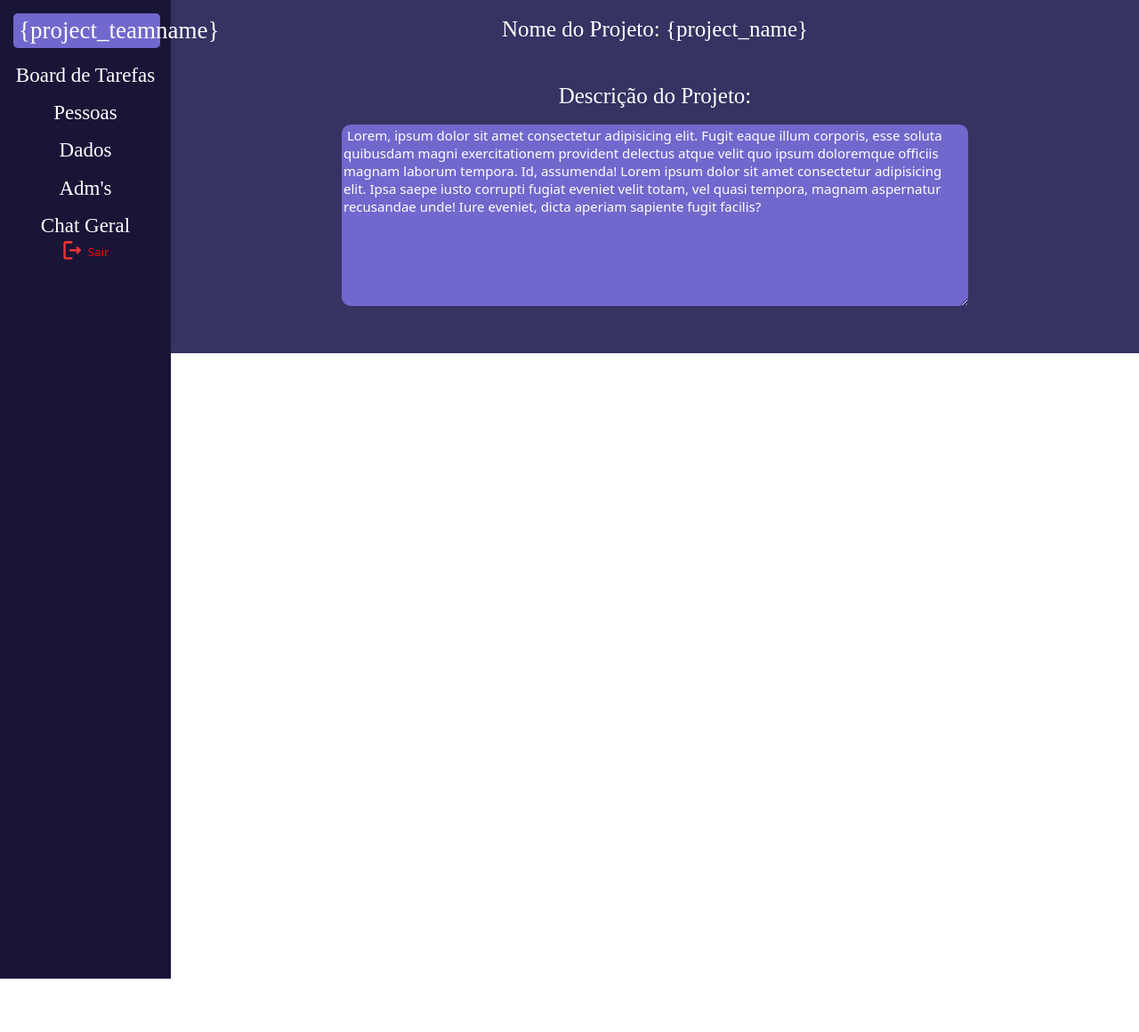
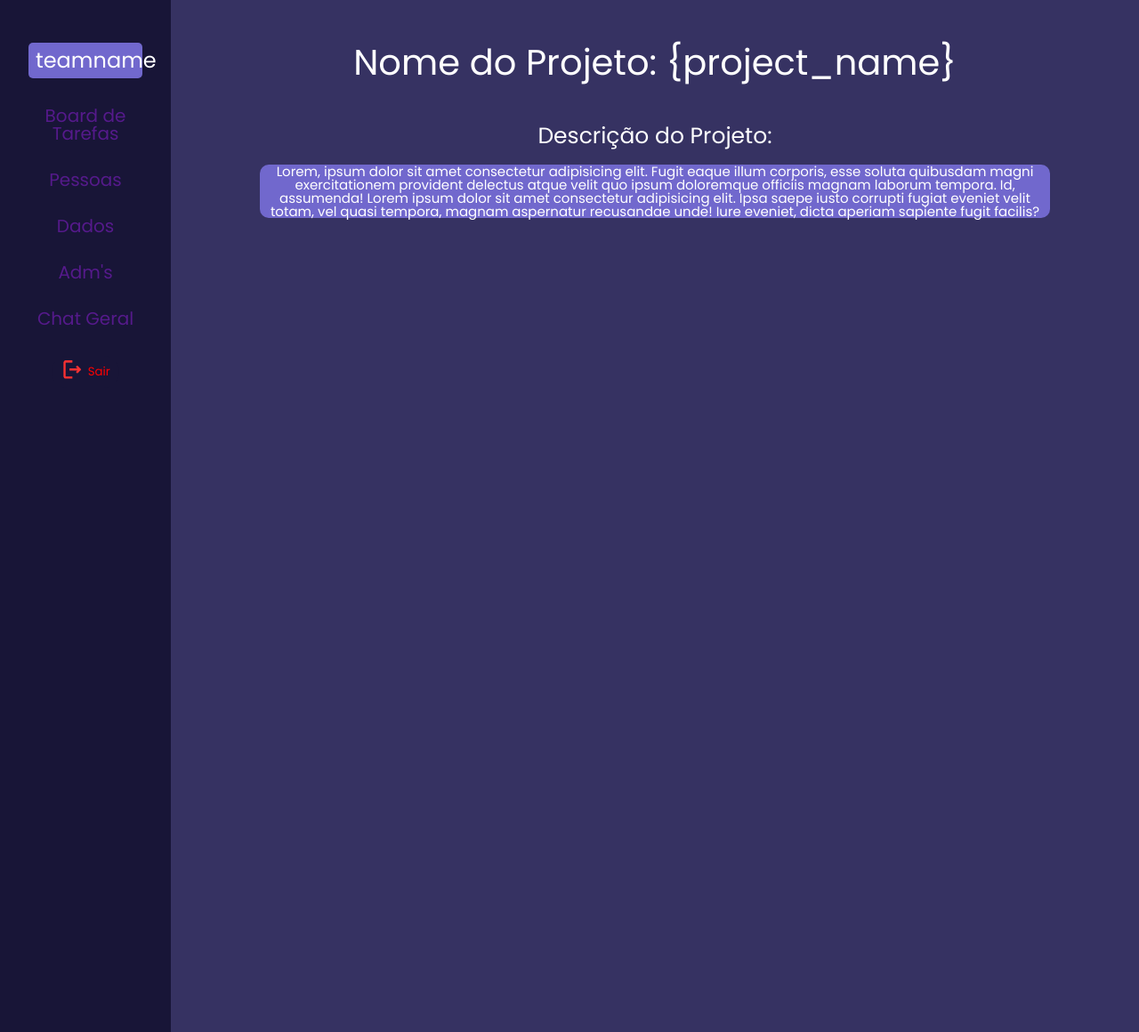
Before and after one commit to MaduAlfredo/Projeto, a PHP site: page /project_home.html in a window 1280 px wide. Shown: the whole page at 89% size. Run offline with PHP 8.4, Linux system fonts and the light colour scheme.

Commit message:
ajustes na home e opções

```diff
--- a/css/index.css
+++ b/css/index.css
@@ -4,7 +4,6 @@
     height: 100%;
     text-align: center;
 }
-
 
 .menuLateral{
     width: 15%;
--- a/css/login.css
+++ b/css/login.css
@@ -1,4 +1,5 @@
-@import url('https://fonts.googleapis.com/css?family=Poppins:400,500,600,700,800,900');
+
+@import url(./reset.css);
 body{
 	font-family: 'Poppins', sans-serif;
 	font-weight: 300;
--- a/css/project_home.css
+++ b/css/project_home.css
@@ -1,37 +1,24 @@
-*{
-    font-family: system-ui, -apple-system, BlinkMacSystemFont, 'Segoe UI', Roboto, Oxygen, Ubuntu, Cantarell, 'Open Sans', 'Helvetica Neue', sans-serif;
-    text-decoration: none;
-}
-h1{
-    font-size: 55px;
-    color: white;
-}
-h2{
-    font-size: 25px;
-    color: white;
-}
-.project{
-    height: 100%;
-    display: flex;
-}
+@import url(./reset.css);
+
 .project_sidebar{
+    padding-top: 3rem;
     width: 15%;
-    height: 1100px;
+    height: 100vh;
     background-color: #181537;
     position: fixed;
 }
 .project_teamname{
-    margin: 8%;
-    width: 80%;
+    margin: 0 2rem;
     text-align: center;
-    font-size: 27px;
+    font-size: 24px;
     border-radius: 5px;
-    padding: 3%;
+    padding: .5rem;
+    color: white;
     background-color: #7168CD;
 }
 .project_sidebar_items{
-    margin-top: 10%;
-    font-size: 23px;
+    margin: 2rem;
+    font-size: 20px;
     text-align: center;
     color: white;
     background-color: #181537;
@@ -40,16 +27,22 @@ h2{
     background-color: #363262;
     text-align: center;
     width: 85%;
+    height: 100vh;
     margin-left: 15%;
 }
+
+.project_content h2{
+    font-size: 25px;
+    color: white;
+}
+
 .project_name{
-    margin-top: 20px;
-    margin-bottom: 50px;
+    font-size: 40px;
+    padding: 50px 0;
+    color: white;
 }
 .project_description{
-    margin-top: 20px;
-    margin-bottom: 50px;
-    width: 700px;
+    margin: 20px 100px;
     font-size: 15px;
     border-radius: 10px;
     border: none;
--- a/css/project_options.css
+++ b/css/project_options.css
@@ -1,3 +1,6 @@
+@import url(./reset.css);
+@import url(project_home.css);
+
 .project_options{
     width: 85%;
     margin-left: 15%;
@@ -5,9 +8,10 @@
     background-color: #363262;
 }
 .project_title{
-    margin-top: 50px;
-    margin-bottom: 50px;
+    padding: 50px 0;
     text-align: center;
+    font-size: 40px;
+    color: white;
 }
 .project_grid{
     margin-left: 5%;
--- a/css/reset.css
+++ b/css/reset.css
@@ -1,3 +1,4 @@
+@import url('https://fonts.googleapis.com/css?family=Poppins:400,500,600,700,800,900');
 html, body, div, span, applet, object, iframe,
 h1, h2, h3, h4, h5, h6, p, blockquote, pre,
 a, abbr, acronym, address, big, cite, code,
@@ -11,12 +12,15 @@ article, aside, canvas, details, embed,
 figure, figcaption, footer, header, hgroup,
 menu, nav, output, ruby, section, summary,
 time, mark, audio, video {
+	text-decoration: none;
 	margin: 0;
 	padding: 0;
 	border: 0;
 	font-size: 100%;
 	font: inherit;
 	vertical-align: baseline;
+	font-family: 'Poppins', sans-serif;
+	box-sizing: border-box;
 }
 /* HTML5 display-role reset for older browsers */
 article, aside, details, figcaption, figure,
--- a/css/task.css
+++ b/css/task.css
@@ -1,3 +1,4 @@
+@import url(reset.css);
 .body{
     width: 100%;
     background-color: #363262;
--- a/index .html
+++ b/index .html
@@ -1,5 +1,5 @@
 <!DOCTYPE html>
-<html lang="en">
+<html lang="pt-br">
 <head>
     <meta charset="UTF-8">
     <meta http-equiv="X-UA-Compatible" content="IE=edge">
--- a/project_home.html
+++ b/project_home.html
@@ -1,38 +1,38 @@
 <!DOCTYPE html>
-<html lang="en">
+<html lang="pt-br">
 <head>
     <meta charset="UTF-8">
     <meta http-equiv="X-UA-Compatible" content="IE=edge">
     <meta name="viewport" content="width=device-width, initial-scale=1.0">
     <title>Document</title>
-    <link rel="stylesheet" href="css/reset.css">
     <link rel="stylesheet" href="css/project_home.css">
-    <link rel="stylesheet" href="css/project_options.css">
 </head>
 <body>
 <div class="project">
     <section class="project_sidebar">
-        <a href="project_options.html"><h2 class="project_teamname">{project_teamname}</h2></a>
-        <h3 class="project_sidebar_items">Board de Tarefas</h3>
-        <h3 class="project_sidebar_items">Pessoas</h3>
-        <h3 class="project_sidebar_items">Dados</h3>
-        <h3 class="project_sidebar_items">Adm's</h3>
-        <h3 class="project_sidebar_items">Chat Geral</h3>
+        <h2 class="project_teamname">teamname</h2>
+        <ul>
+            <li class="project_sidebar_items"><a href="">Board de Tarefas</a></li>
+            <li class="project_sidebar_items"><a href="">Pessoas</a></li>
+            <li class="project_sidebar_items"><a href="">Dados</a></li>
+            <li class="project_sidebar_items"><a href="">Adm's</a></li>
+            <li class="project_sidebar_items"><a href="">Chat Geral</a></li>
+        </ul>
         <button class="logout">
             <div class="logoutPic">
-            <img src="fotos/logout.png" alt="" >
-        </div>
-        <div class="logoutText">
-            Sair
-        </div>
+                <img src="fotos/logout.png" alt="" >
+            </div>
+            <div class="logoutText">
+                <span>Sair</span>
+            </div>
         </button>
     </section>
     <section class="project_content">
-        <h2 class="project_name">Nome do Projeto: {project_name}</h2>
+        <h1 class="project_name">Nome do Projeto: {project_name}</h1>
 
         <h2>Descrição do Projeto:</h2>
 
-        <textarea name="" id="" cols="30" rows="10" class="project_description"> Lorem, ipsum dolor sit amet consectetur adipisicing elit. Fugit eaque illum corporis, esse soluta quibusdam magni exercitationem provident delectus atque velit quo ipsum doloremque officiis magnam laborum tempora. Id, assumenda! Lorem ipsum dolor sit amet consectetur adipisicing elit. Ipsa saepe iusto corrupti fugiat eveniet velit totam, vel quasi tempora, magnam aspernatur recusandae unde! Iure eveniet, dicta aperiam sapiente fugit facilis?</textarea>
+        <div name="" id="" class="project_description"> Lorem, ipsum dolor sit amet consectetur adipisicing elit. Fugit eaque illum corporis, esse soluta quibusdam magni exercitationem provident delectus atque velit quo ipsum doloremque officiis magnam laborum tempora. Id, assumenda! Lorem ipsum dolor sit amet consectetur adipisicing elit. Ipsa saepe iusto corrupti fugiat eveniet velit totam, vel quasi tempora, magnam aspernatur recusandae unde! Iure eveniet, dicta aperiam sapiente fugit facilis?</div>
     </section>
 </div>
 </body>
--- a/project_options.html
+++ b/project_options.html
@@ -1,18 +1,16 @@
 <!DOCTYPE html>
-<html lang="en">
+<html lang="pt-br">
 <head>
     <meta charset="UTF-8">
     <meta http-equiv="X-UA-Compatible" content="IE=edge">
     <meta name="viewport" content="width=device-width, initial-scale=1.0">
-    <link rel="stylesheet" href="css/reset.css">
-    <link rel="stylesheet" href="css/project_home.css">
     <link rel="stylesheet" href="css/project_options.css">
     <title>Document</title>
 </head>
 <body>
     <div class="project">
         <section class="project_sidebar">
-            <a href="project_home.html"><h2 class="project_teamname">{project_teamname}</h2></a>
+            <a class="project_teamname" href="project_home.html">{project_teamname}</a>
             <h3 class="project_sidebar_items">Board de Tarefas</h3>
             <h3 class="project_sidebar_items">Pessoas</h3>
             <h3 class="project_sidebar_items">Dados</h3>
```
